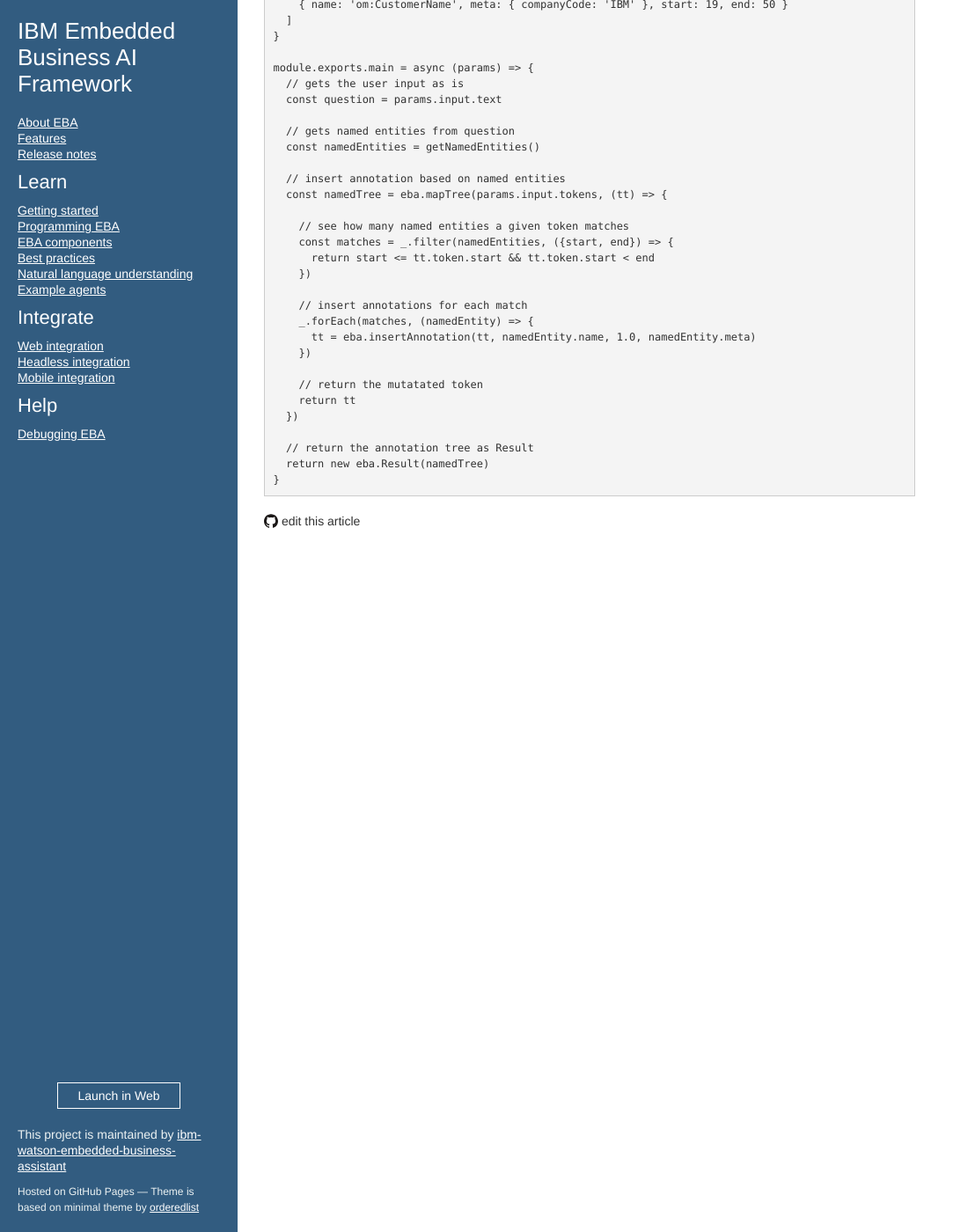
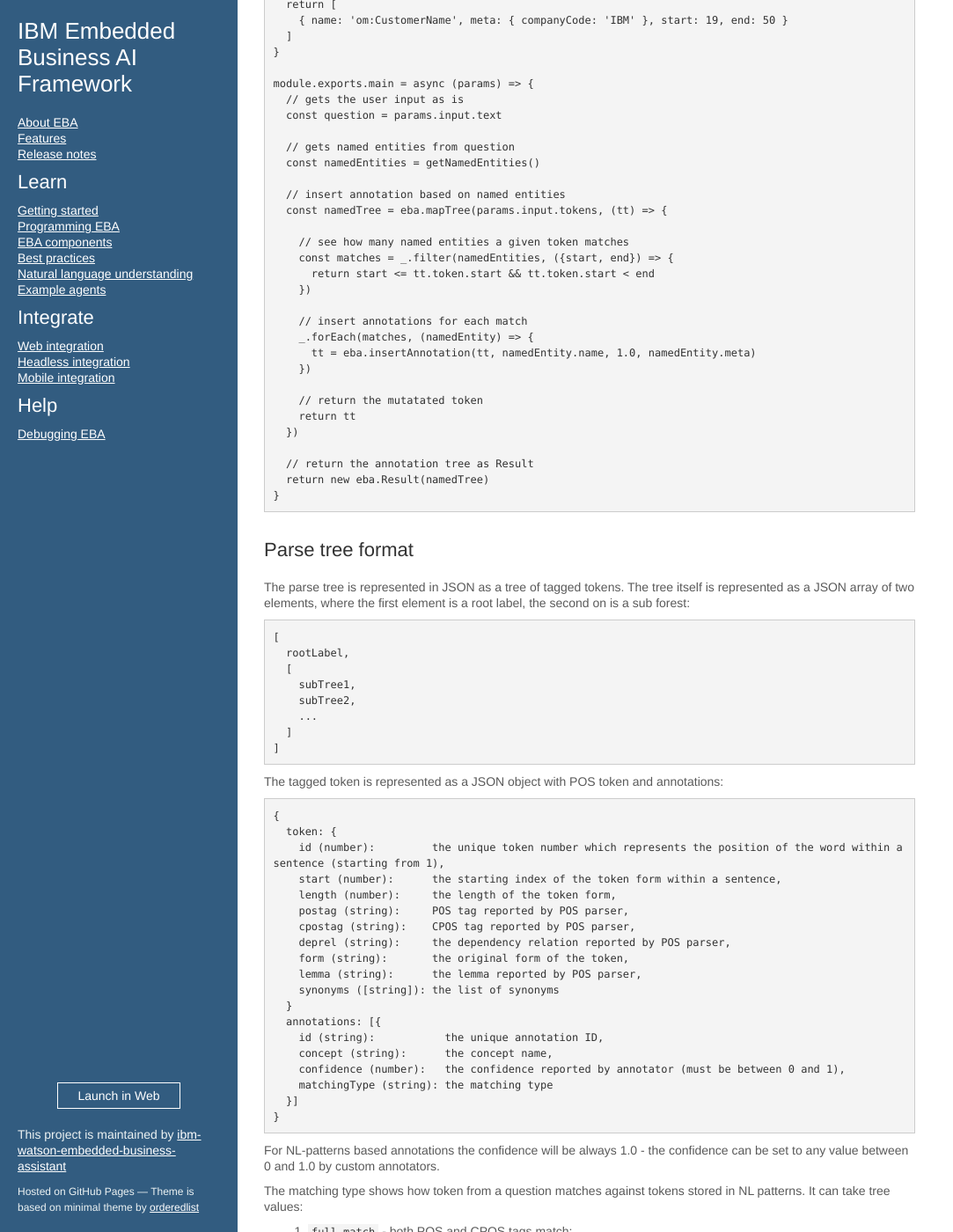
Before and after one commit to ibm-watson-embedded-business-assistant/eba-example-agents, a Jekyll site: the page built from docs/lab/endpoints/Annotate.md, in a window 1280 px wide and 1400 px high, scrolled down 656 px. Shown: the whole window at 88% size, without its empty margins (0-1083 px from the left). Built offline with Jekyll 4.4.1, drawn with Linux system fonts in a browser that asks for light colours; our own code applies the rules of GitHub Pages for plain Markdown files; some of the changed text lies outside the part shown.

Commit message:
Update Annotate.md

````diff
--- a/docs/lab/endpoints/Annotate.md
+++ b/docs/lab/endpoints/Annotate.md
@@ -1,6 +1,6 @@
 ## Annotate endpoint
 
-This annotate endpoint introduces concepts into the parse tree. It serves as a mechanism for communicating with any external NLU services to place certain concept annotations into our reasoning pipeline. The concepts introduced into the tree during this process will serve as a kind of starting point for reasoning. Within this endpoint, you have access to the entire parse tree (`params.input.tokens`) as well as the user's original input (`params.input.text`). A token within this context is the composition of two data elements, viz. annotations and syntax token. Annotations refer to the concept annotations for a given token. A single annotation will store the name of the concept as well as the confidence score for that annotation. The syntax token refers to the actual NLToken, which contains data such as part of speech tagging, lemmatization, and synonyms list. Within our [eba helpers](../NodeHelpers.md), we have provided a set of useful functions for transforming this parse tree as well as introducing new concept annotations into it.
+This annotate endpoint introduces concepts into the parse tree. It serves as a mechanism for communicating with any external NLU services to place certain concept annotations into our reasoning pipeline. The concepts introduced into the tree during this process will serve as a kind of starting point for reasoning. Within this endpoint, you have access to the entire parse tree (`params.input.tokens`) as well as the user's original input (`params.input.text`). A token within this context is the composition of two data elements, viz. annotations and syntax token. Annotations refer to the concept annotations for a given token. A single annotation will store the name of the concept as well as the confidence score for that annotation. The syntax token refers to the actual NLToken, which contains data such as part of speech tagging, lemmatization, and synonyms list. Within our [eba helpers](../NodeHelpers.md), we have provided a set of useful functions for transforming this parse tree as well as introducing new concept annotations into it. You can also see the format description of parse tree [here](#parse-tree-format).
 
 The annotation endpoint is particularly useful in enabling named or custom entity detection. It is common that within any business domain there is a dictionary set of named values which should be semantically annotated, e.g. order IDs and customer names. These values often cannot be known in advance and they should be dynamically updated and annotated to remain in parity with underlying data sources. Such named entity detection enables our system to reason about custom entities in a strongly typed fashion. For instance, we can understand "International Business Machines" as a _customer_ rather than a _supplier_. Another benefit of named entity detection is that it allows users to naturally ask question without forcing them to use to follow a rigid pattern or denoting certain entities with quotation marks. For instance, instead of asking _show me products for "International Business Machines"_, where the company is delineated by quotation marks, a user can more naturally ask _show me products for International Business Machines_.
 
@@ -48,3 +48,114 @@
   return new eba.Result(namedTree)
 }
 ```
+
+## Parse tree format
+
+The parse tree is represented in JSON as a tree of tagged tokens. The tree itself is represented as a JSON array of two elements, where the first element is a root label, the second on is a sub forest:
+```
+[
+  rootLabel,
+  [
+    subTree1,
+    subTree2,
+    ...
+  ]
+]
+```
+
+The tagged token is represented as a JSON object with POS token and annotations:
+```
+{
+  token: {
+    id (number):         the unique token number which represents the position of the word within a sentence (starting from 1),
+    start (number):      the starting index of the token form within a sentence,
+    length (number):     the length of the token form,
+    postag (string):     POS tag reported by POS parser,
+    cpostag (string):    CPOS tag reported by POS parser,
+    deprel (string):     the dependency relation reported by POS parser,
+    form (string):       the original form of the token,
+    lemma (string):      the lemma reported by POS parser,
+    synonyms ([string]): the list of synonyms
+  }
+  annotations: [{
+    id (string):           the unique annotation ID,
+    concept (string):      the concept name,
+    confidence (number):   the confidence reported by annotator (must be between 0 and 1),
+    matchingType (string): the matching type
+  }]
+}
+```
+
+For NL-patterns based annotations the confidence will be always 1.0 - the confidence can be set to any value between 0 and 1.0 by custom annotators.
+
+The matching type shows how token from a question matches against tokens stored in NL patterns. It can take tree values:
+1. `full_match` - both POS and CPOS tags match;
+2. `part_match` - either POS or CPOS tag matches;
+3. `synonym` - there is no direct match by lemmas but there is an intersection by synonyms.
+
+Here is an example of parse tree for the question "tell me a joke":
+
+```
+[ { annotations:
+     [ { concept: ':ActionShow',
+         confidence: 1,
+         id: 'e93f47f301944dc88ea0ebf280e26fd7cd8d5d49',
+         matchingType: 'full_match' } ],
+    token:
+     { cpostag: 'VERB',
+       deprel: 'ROOT',
+       form: 'tell',
+       id: 1,
+       lemma: 'tell',
+       length: 4,
+       postag: 'VB',
+       start: 0,
+       synonyms: [ 'assure', 'differentiate' ... ] } },
+  [ [ { annotations:
+         [ { concept: ':ActionShow',
+             confidence: 1,
+             id: 'e93f47f301944dc88ea0ebf280e26fd7cd8d5d49',
+             matchingType: 'full_match' } ],
+        token:
+         { cpostag: 'PRON',
+           deprel: 'iobj',
+           form: 'me',
+           id: 2,
+           lemma: 'me',
+           length: 2,
+           postag: 'PRP',
+           start: 5,
+           synonyms: [ 'maine', 'pine tree state' ] } },
+      [] ],
+    [ { annotations:
+         [ { concept: ':Joke',
+             confidence: 1,
+             id: '7ab76d6b16b256df5466258ac0474af26522f3ee',
+             matchingType: 'full_match' } ],
+        token:
+         { cpostag: 'NOUN',
+           deprel: 'dobj',
+           form: 'joke',
+           id: 4,
+           lemma: 'joke',
+           length: 4,
+           postag: 'NN',
+           start: 10,
+           synonyms: [ 'antic', 'caper' ... ] } },
+      [ [ { annotations:
+             [ { concept: 'lang:Article',
+                 confidence: 1,
+                 id: 'b93af44fa57f54e29bd3c7585a65ccbbcfa27ea0',
+                 matchingType: 'full_match' } ],
+            token:
+             { cpostag: 'DET',
+               deprel: 'det',
+               form: 'a',
+               id: 3,
+               lemma: 'a',
+               length: 1,
+               postag: 'DT',
+               start: 8,
+               synonyms: [ 'adenine', 'amp', 'ampere' ... ] } },
+          [] ] ] ] ] ]
+```
````
